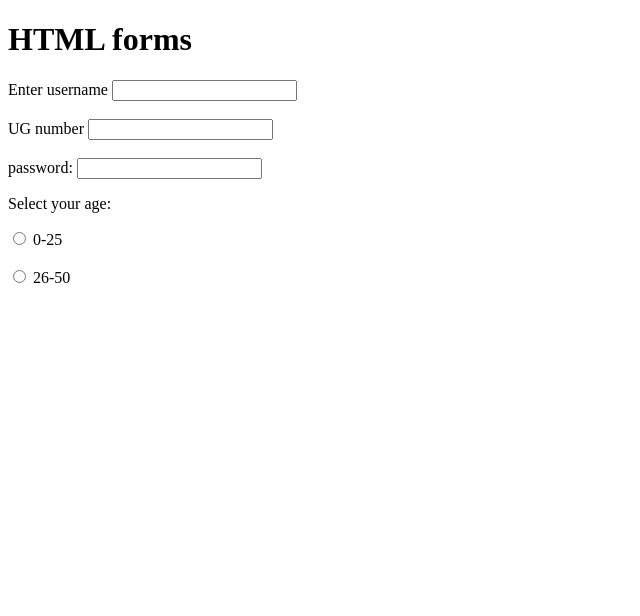
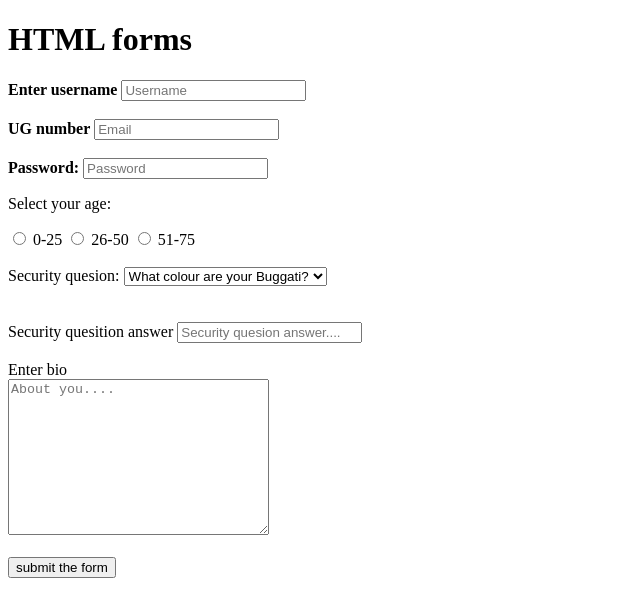
Before and after one commit to codeOfTsushima/HTML-CSS-Basics, a plain HTML site: page inputField.html in a window 1280 px wide. Shown: the whole page, without its empty margins (0-640 px from the left). Drawn offline with Linux system fonts and the light colour scheme.

Commit message:
Updated inputField

```diff
--- a/inputField.html
+++ b/inputField.html
@@ -5,21 +5,79 @@
     </head>
     <body>
         <h1>HTML forms</h1>
-        <form>
-            <label for="Username">Enter username</label>
-            <input type="text" id="Username" name="username">
+        <form action=""">
+            <label for="Username"><b>Enter username</b></label>
+            <input type="text" id="Username" name="username" placeholder="Username">
             <br><br>
-            <label for="UG number">UG number</label>
-            <input type="email" id="email" name="email" >
+
+            <label for="UG number"><b>UG number</b></label>
+            <input type="email" id="email" name="email" placeholder="Email">
             <br><br>
-            <label for="password">password:</label>
-            <input type="password" id="password" name="password">
+
+            <label for="password"><b>Password:</b></label>
+            <input type="password" id="password" name="password" placeholder="Password">
+
             <p>Select your age:</p>
             <input type="radio" name="age" value="0-25" id="option-1">
             <label for="option-1">0-25</label>
-            <br><br>
+
             <input type="radio" name="age" value="26-50" id="option-1">
             <label for="option-2">26-50</label>
+
+            <input type="radio" name="age" value="51-75" id="option-1">
+            <label for="option-3">51-75</label>
+
+            <br><br>
+
+            <label for="quesion"> Security quesion:</label>
+            <select name="quesion" id="quesion">
+              <option value="q1">What colour are your Buggati?</option>
+              <option value="q2">What is your favourite sports</option>
+            </select>
+            <br><br><br>
+            <label for="">Security quesition answer</label>
+            <input type="text" name="answer" id="answer" placeholder="Security quesion answer....">
+            <br><br>
+            <label for="bio">Enter bio</label>
+            <br>
+            <textarea name="bio" id="bio" cols="30" rows="10" placeholder="About you...."></textarea>
+            <br><br>
+            <input type="submit" value="submit the form" id="">
         </form>
     </body>
 </html>
+
+
+<!--
+Page Summary
+- How to create a web form and what the 'action' attribute is for
+- Seen a lot of the most common input types
+- text, email, password, radio, select, textarea
+- How to use labels, the id attribute & the name attribute
+- How forms are submitted and validated
+
+
+IMPORTANT INPUT FILES
+<input type="button">
+<input type="checkbox">
+<input type="color">
+<input type="date">
+<input type="datetime-local">
+<input type="email">
+<input type="file">
+<input type="hidden">
+<input type="image">
+<input type="month">
+<input type="number">
+<input type="password">
+<input type="radio">
+<input type="range">
+<input type="reset">
+<input type="search">
+<input type="submit">
+<input type="tel">
+<input type="text">
+<input type="time">
+<input type="url">
+<input type="week">
+-->
```
